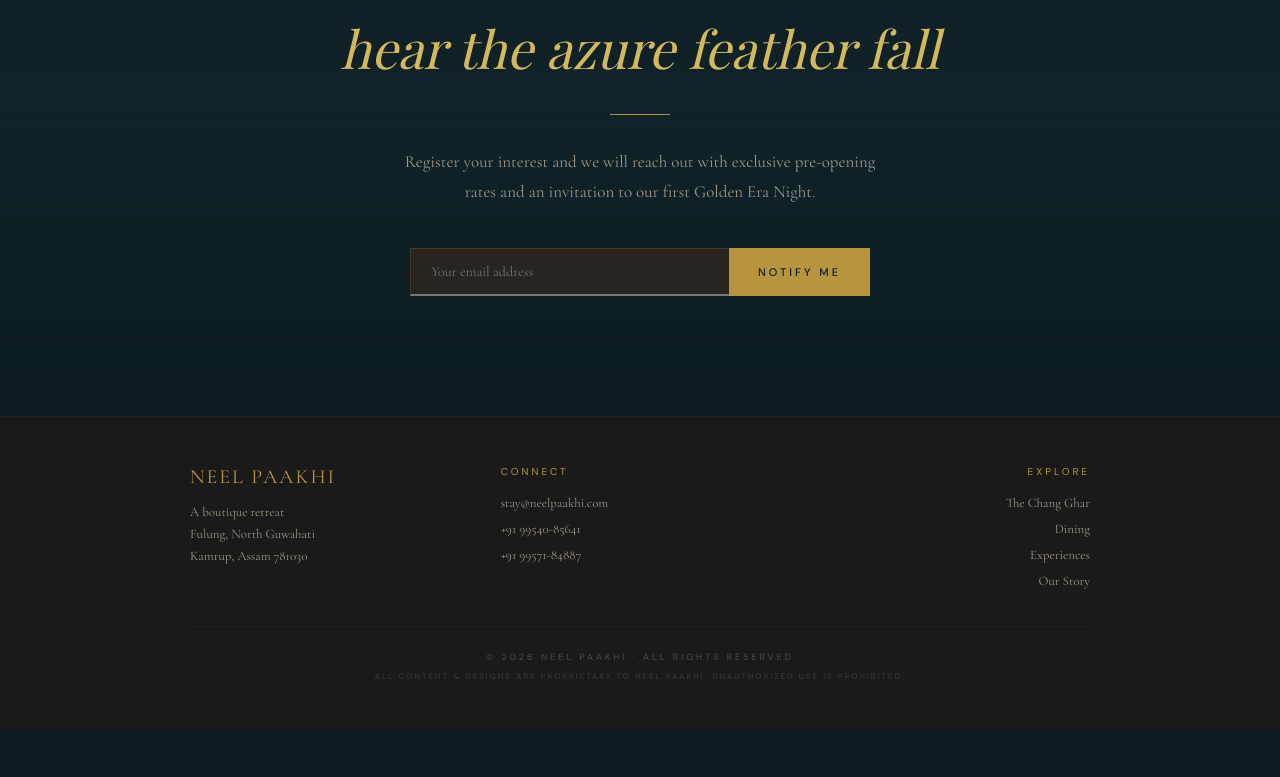
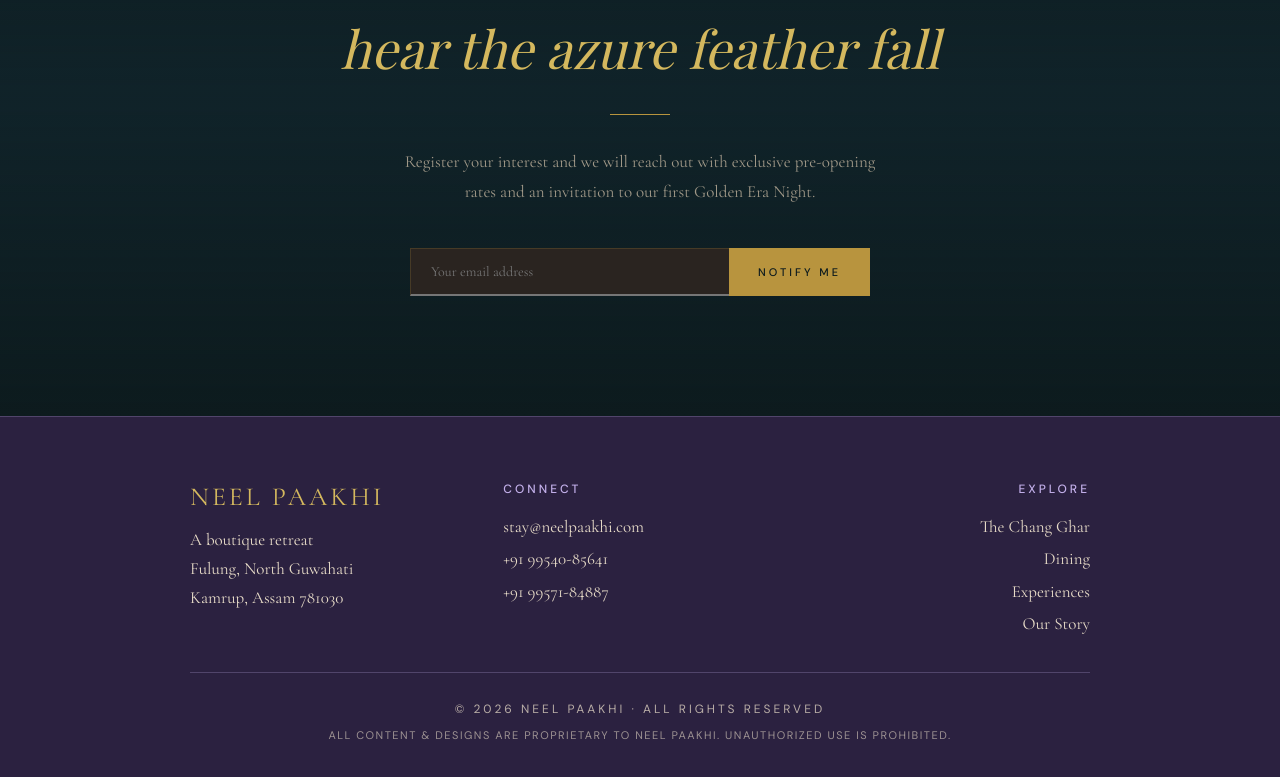
Before and after one commit to SeniorTechLead/neelpaakhi, a React (Vite) app: page / in a window 1280 px wide. Shown: the part 2477-3254 px from the top of the page. Before the commit the page ends 3206 px from the top, so only its background shows below. Built offline with nearby package versions, Linux system fonts and the light colour scheme; a web font is replaced by a local one.

Commit message:
Restyle footer: deep jacaranda background, larger text

```diff
--- a/src/shared/Footer.jsx
+++ b/src/shared/Footer.jsx
@@ -1,5 +1,13 @@
 import { P, font } from "./theme.js";
 import { useMobile } from "./hooks.js";
+
+// Deep jacaranda band with blossom-coloured headings
+const J = { bg: "#2b2140", blossom: "#c3b0ea", line: "rgba(195,176,234,0.25)" };
+const linkStyle = { color: "inherit", textDecoration: "none", transition: "color 0.3s" };
+const hover = {
+  onMouseEnter: (e) => { e.currentTarget.style.color = J.blossom; },
+  onMouseLeave: (e) => { e.currentTarget.style.color = "inherit"; },
+};
 
 export default function Footer() {
   const mobile = useMobile();
@@ -7,46 +15,46 @@ export default function Footer() {
   return (
     <footer style={{
       position: "relative", zIndex: 1,
-      padding: "48px 24px",
-      background: P.charcoal,
-      borderTop: `1px solid ${P.gold}11`,
+      padding: "64px 24px 40px",
+      background: J.bg,
+      borderTop: `1px solid ${J.line}`,
     }}>
-      <div style={{ maxWidth: 900, margin: "0 auto", display: "grid", gridTemplateColumns: mobile ? "1fr" : "1fr 1fr 1fr", gap: 32 }}>
+      <div style={{ maxWidth: 900, margin: "0 auto", display: "grid", gridTemplateColumns: mobile ? "1fr" : "1fr 1fr 1fr", gap: 40 }}>
         <div>
-          <div style={{ fontFamily: font.accent, fontSize: 20, color: P.gold, letterSpacing: 2, marginBottom: 12 }}>NEEL PAAKHI</div>
-          <p style={{ fontFamily: font.accent, fontSize: 13, color: P.muted, lineHeight: 1.7 }}>
+          <div style={{ fontFamily: font.accent, fontSize: 26, color: P.goldLight, letterSpacing: 3, marginBottom: 14 }}>NEEL PAAKHI</div>
+          <p style={{ fontFamily: font.accent, fontSize: 17, color: P.sand, lineHeight: 1.7 }}>
             A boutique retreat<br />
             Fulung, North Guwahati<br />
             Kamrup, Assam 781030
           </p>
         </div>
         <div>
-          <div style={{ fontFamily: font.body, fontSize: 10, letterSpacing: 3, color: P.gold, marginBottom: 12 }}>CONNECT</div>
-          <div style={{ fontFamily: font.accent, fontSize: 13, color: P.muted, lineHeight: 2 }}>
+          <div style={{ fontFamily: font.body, fontSize: 12, fontWeight: 500, letterSpacing: 3, color: J.blossom, marginBottom: 14 }}>CONNECT</div>
+          <div style={{ fontFamily: font.accent, fontSize: 17, color: P.sand, lineHeight: 1.9 }}>
             <div>stay@neelpaakhi.com</div>
             <div>+91 99540-85641</div>
             <div>+91 99571-84887</div>
           </div>
         </div>
         <div style={{ textAlign: mobile ? "left" : "right" }}>
-          <div style={{ fontFamily: font.body, fontSize: 10, letterSpacing: 3, color: P.gold, marginBottom: 12 }}>EXPLORE</div>
-          <div style={{ fontFamily: font.accent, fontSize: 13, color: P.muted, lineHeight: 2 }}>
-            <div><a href="/chang-ghar" style={{ color: "inherit", textDecoration: "none" }}>The Chang Ghar</a></div>
-            <div><a href="/dining" style={{ color: "inherit", textDecoration: "none" }}>Dining</a></div>
-            <div><a href="/experiences" style={{ color: "inherit", textDecoration: "none" }}>Experiences</a></div>
-            <div><a href="/our-story" style={{ color: "inherit", textDecoration: "none" }}>Our Story</a></div>
+          <div style={{ fontFamily: font.body, fontSize: 12, fontWeight: 500, letterSpacing: 3, color: J.blossom, marginBottom: 14 }}>EXPLORE</div>
+          <div style={{ fontFamily: font.accent, fontSize: 17, color: P.sand, lineHeight: 1.9 }}>
+            <div><a href="/chang-ghar" style={linkStyle} {...hover}>The Chang Ghar</a></div>
+            <div><a href="/dining" style={linkStyle} {...hover}>Dining</a></div>
+            <div><a href="/experiences" style={linkStyle} {...hover}>Experiences</a></div>
+            <div><a href="/our-story" style={linkStyle} {...hover}>Our Story</a></div>
           </div>
         </div>
       </div>
       <div style={{
         maxWidth: 900, margin: "32px auto 0",
-        paddingTop: 24, borderTop: `1px solid ${P.gold}11`,
+        paddingTop: 28, borderTop: `1px solid ${J.line}`,
         textAlign: "center",
       }}>
-        <div style={{ fontFamily: font.body, fontSize: 9, letterSpacing: 3, color: `${P.muted}66` }}>
+        <div style={{ fontFamily: font.body, fontSize: 12, letterSpacing: 3, color: "rgba(232,220,200,0.75)" }}>
           &copy; 2026 NEEL PAAKHI &middot; ALL RIGHTS RESERVED
         </div>
-        <div style={{ fontFamily: font.body, fontSize: 8, letterSpacing: 2, color: `${P.muted}44`, marginTop: 8 }}>
+        <div style={{ fontFamily: font.body, fontSize: 11, letterSpacing: 1.5, lineHeight: 1.6, color: "rgba(232,220,200,0.6)", marginTop: 10 }}>
           ALL CONTENT &amp; DESIGNS ARE PROPRIETARY TO NEEL PAAKHI. UNAUTHORIZED USE IS PROHIBITED.
         </div>
       </div>
```
